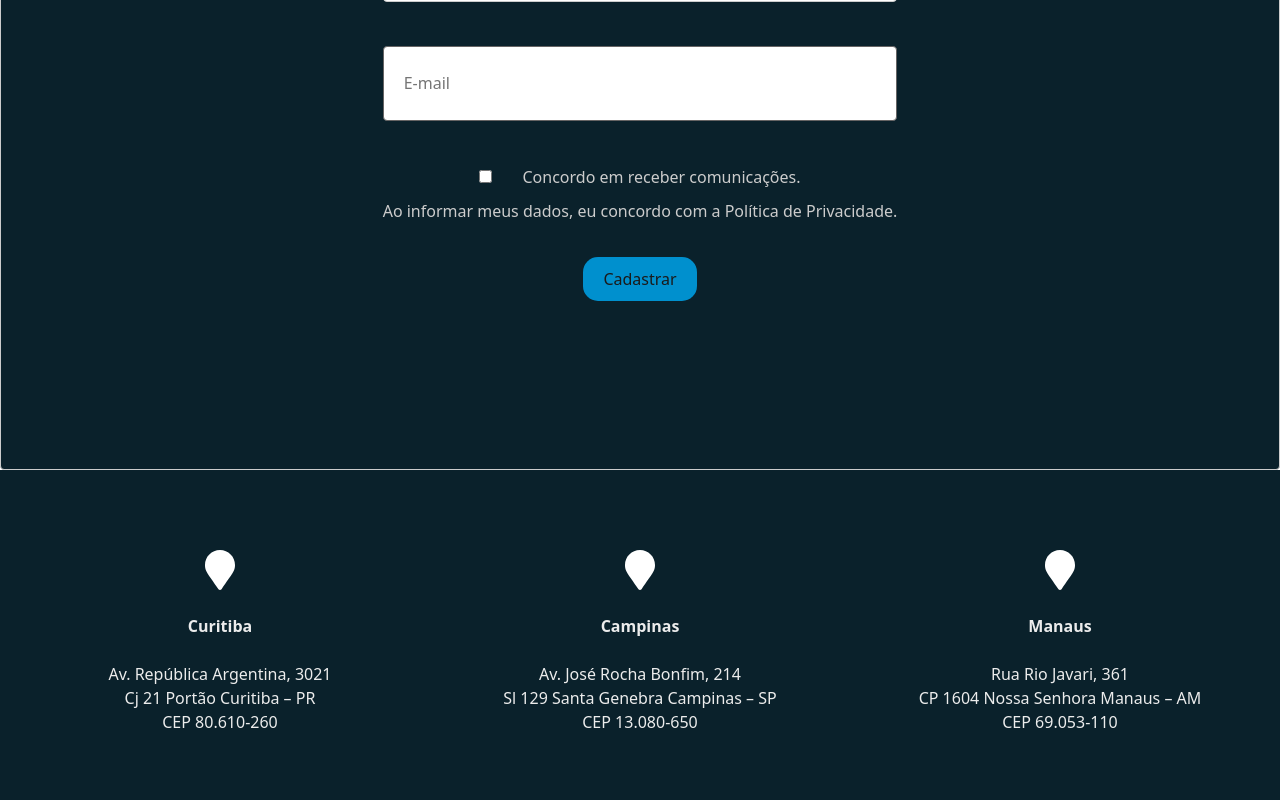
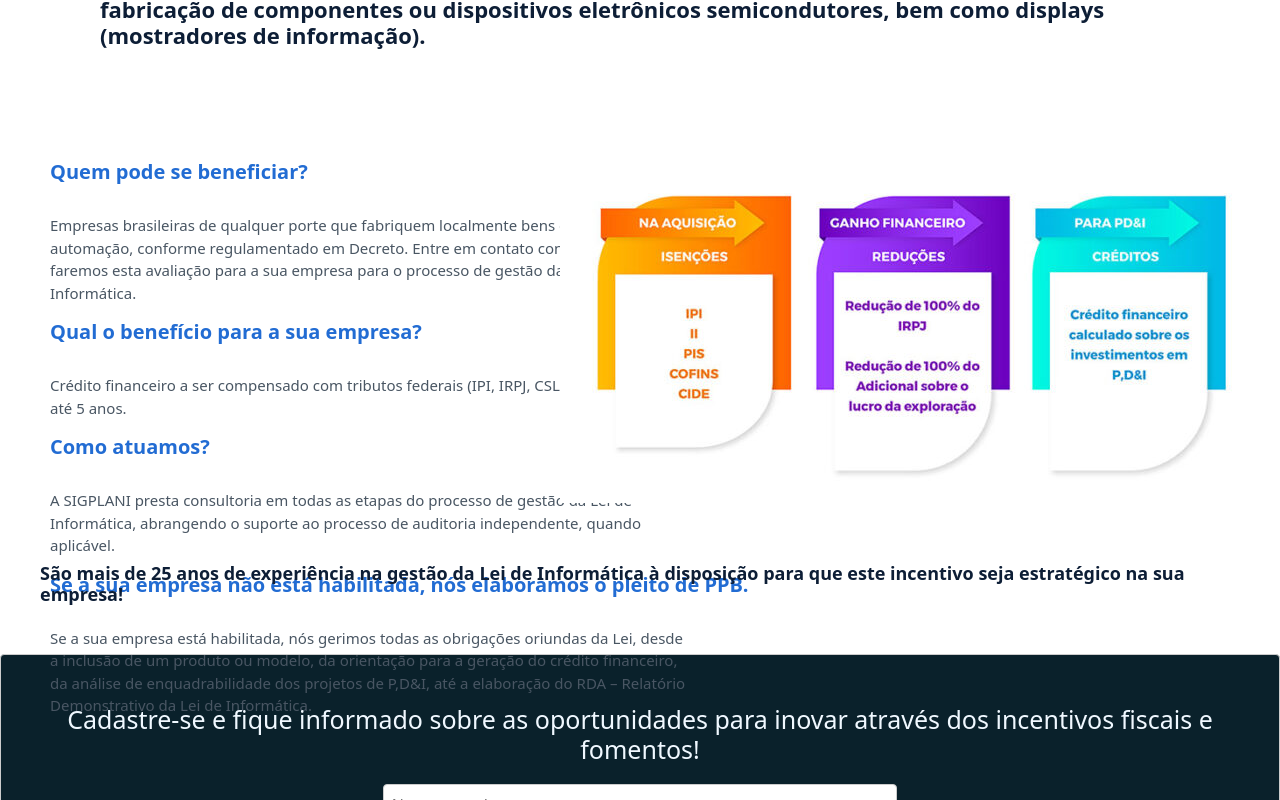
Before and after one commit to Marcos-Gabriell/Projeto-web-react, a React (Create React App) app: page /padis in a window 1280 px wide. Shown: the part 580-1380 px from the top of the page. Built offline with nearby package versions, Linux system fonts and the light colour scheme.

Commit message:
Salvar alterações no arquivo paginapadis.js

```diff
--- a/src/paginapadis.js
+++ b/src/paginapadis.js
@@ -13,10 +13,47 @@ function paginapadis() {
     <img src={logoImg} alt="Imagem" style={{ objectFit: 'cover' }} />
     <div className="ooverlayy8">
     <p className="imagee-texxtt8">INCENTIVOS FISCAIS</p>
-     <h1>Lei de Informática – Manaus</h1>
+     <h1>PADIS</h1>
    </div>
    <br/>
    </div>
+
+   <div className="coontainerr1">
+            <h1>Conjunto de incentivos fiscais federais destinado às áreas de componentes ou dispositivos semicondutores, <br/>
+            incluindo células e módulos/painéis fotovoltaicos, insumos e equipamentos dedicados e destinados à <br/>
+             fabricação de componentes ou dispositivos eletrônicos semicondutores, bem como displays (mostradores de informação).</h1><br/><br/><br/>
+            <div className="texxt-containerr1">
+            <h2>Quem pode se beneficiar?</h2>
+            <p>Empresas brasileiras de qualquer porte que fabriquem localmente bens de informática e <br/>
+            automação, conforme regulamentado em Decreto. Entre em contato conosco e nós <br/>
+            faremos esta avaliação para a sua empresa para o processo de gestão da Lei de <br/>
+             Informática.</p>
+        </div>
+        <div className="texxt-containerr1">
+            <h2>Qual o benefício para a sua empresa?</h2>
+            <p>Crédito financeiro a ser compensado com tributos federais (IPI, IRPJ, CSLL, PIS, COFINS) em <br/>
+              até 5 anos.</p>
+        </div>
+        <div className="texxt-containerr1">
+            <h2>Como atuamos?</h2>
+            <p>A SIGPLANI presta consultoria em todas as etapas do processo de gestão da Lei de <br/>
+            Informática, abrangendo o suporte ao processo de auditoria independente, quando <br/>
+            aplicável.</p>
+        </div>
+        <div className="texxt-containerr1">
+            <h2>Se a sua empresa não está habilitada, nós elaboramos o pleito de PPB.</h2>
+            <p>Se a sua empresa está habilitada, nós gerimos todas as obrigações oriundas da Lei, desde <br/>
+              a inclusão de um produto ou modelo, da orientação para a geração do crédito financeiro, <br/>
+              da análise de enquadrabilidade dos projetos de P,D&I, até a elaboração do RDA – Relatório <br/>
+              Demonstrativo da Lei de Informática.</p>
+        </div>
+      </div>
+         <div className="imagee-containerr1">
+         <img src={logoImg1} alt="Imagem" />
+        </div>
+        <div className="subtitulo">
+           <h4>São mais de 25 anos de experiência na gestão da Lei de Informática à disposição para que este incentivo seja estratégico na sua empresa!</h4>
+        </div>
   <MyCadastro />
   <End />
   <Myrodape />
```
